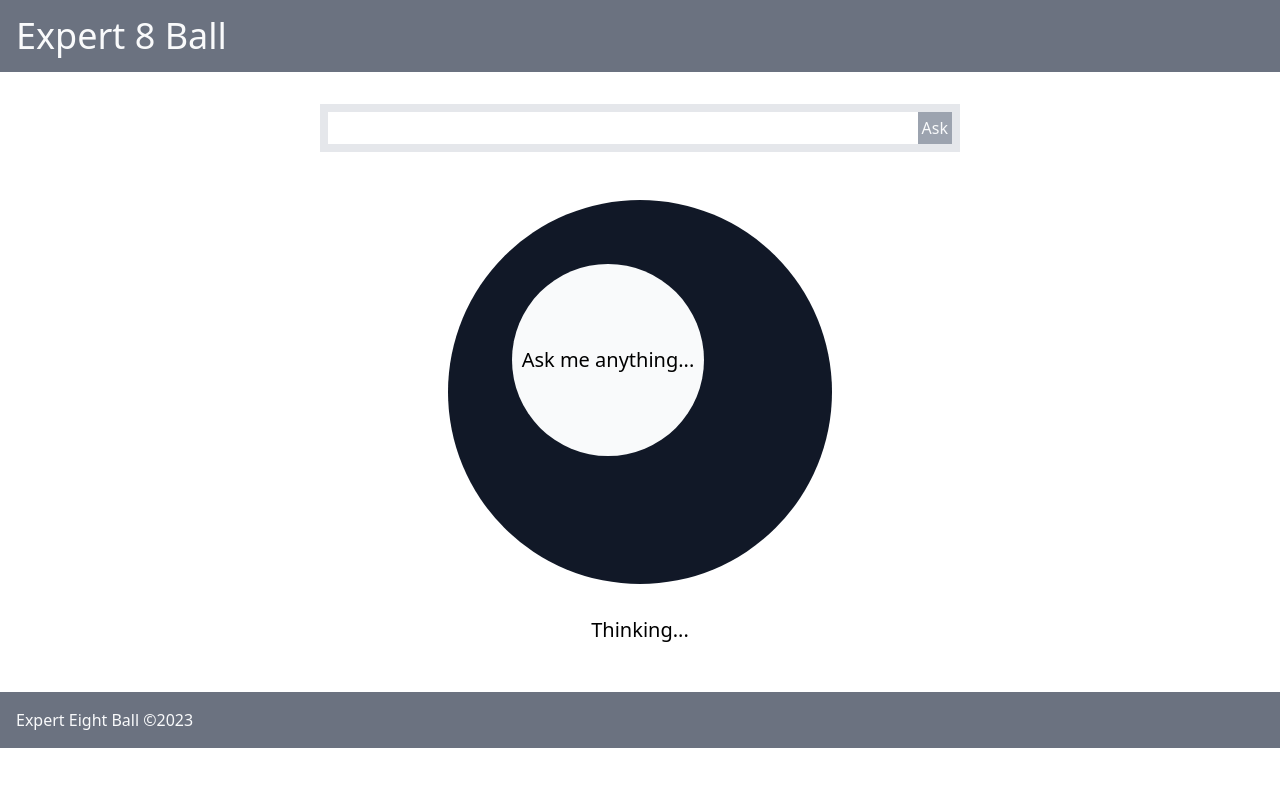
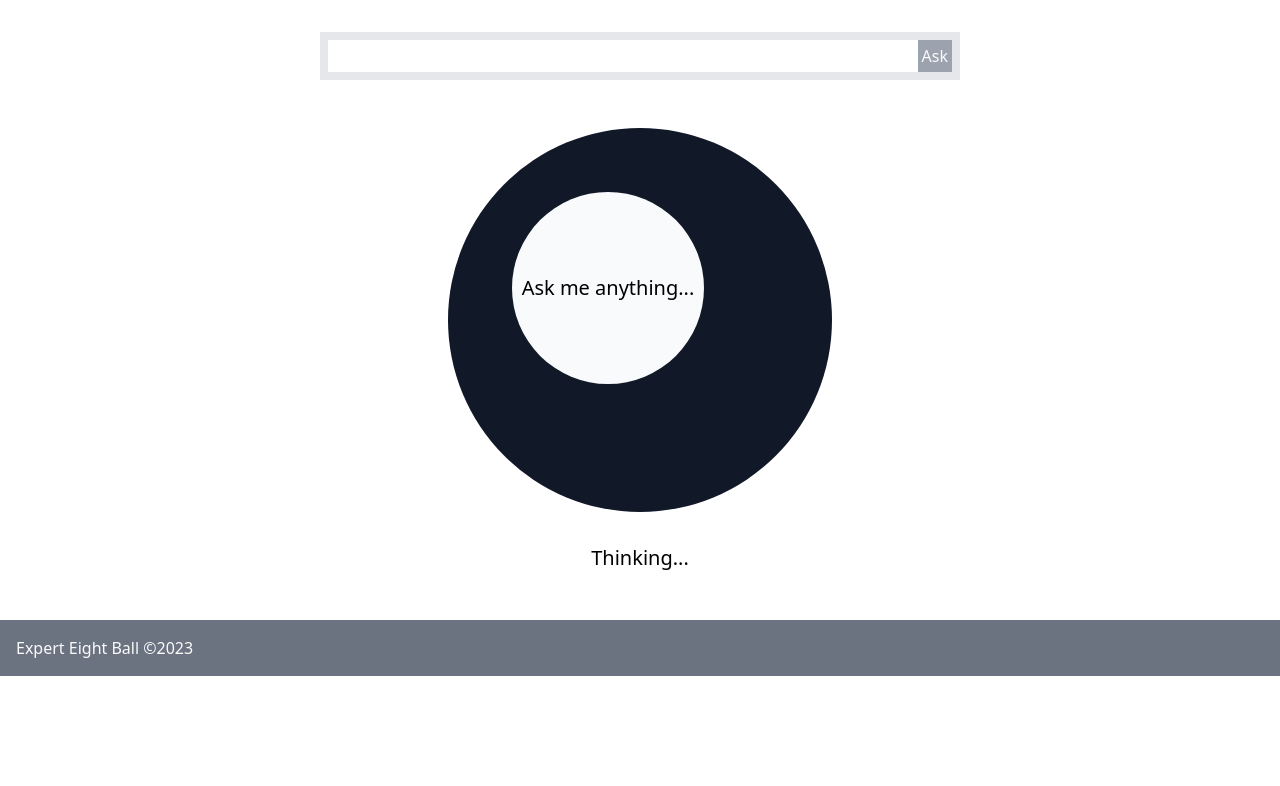
Before and after one commit to codefellows/seattle-code-python-401d22, a Next.js app in the folder class-38/inclass_demo/expert-eight-ball/: page / in a window 1280 px wide. Shown: the top 786 px of the page. Built offline with nearby package versions, Linux system fonts and the light colour scheme.

Commit message:
Add Header component and remove header section in Home page

```diff
--- a/class-38/inclass_demo/expert-eight-ball/pages/index.js
+++ b/class-38/inclass_demo/expert-eight-ball/pages/index.js
@@ -22,9 +22,7 @@ export default function Home() {
             </Head>
 
             {/* Header */}
-            <header className="flex items-center justify-between p-4 bg-gray-500 text-gray-50">
-                <h1 className="text-4xl">Expert 8 Ball</h1>
-            </header>
+
 
             <main className="flex flex-col items-center py-4 space-y-8">
 
```
Also changed, not shown: class-38/inclass_demo/expert-eight-ball/components/Header.js (added).
